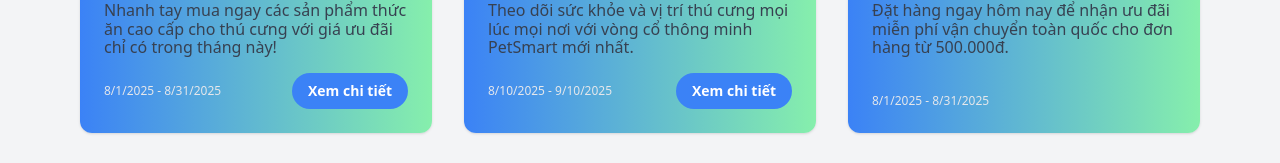
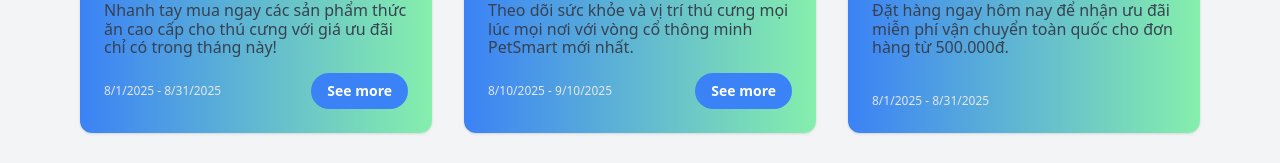
Before and after one commit to nguyenduccanh1523/pet-fe, a React (Vite) app: page /ads in a window 1280 px wide. Shown: the part 593-756 px from the top of the page. Built offline with nearby package versions, Linux system fonts and the light colour scheme.

Commit message:
feat: add translation for 'See more' in AdsPage and update localization files

```diff
--- a/src/locales/en.json
+++ b/src/locales/en.json
@@ -136,5 +136,6 @@
   "aboutUsVision": "Vision",
   "aboutUsVisionDes": "To become the number 1 pet care ecosystem in Vietnam.",
   "aboutUsTeam": "Our Team",
-  "aboutUsThankYou": "Thank you for trusting and accompanying Pet Shop!"
+  "aboutUsThankYou": "Thank you for trusting and accompanying Pet Shop!",
+  "aboutUsSeeMore": "See more"
 }
--- a/src/locales/vi.json
+++ b/src/locales/vi.json
@@ -137,5 +137,6 @@
   "aboutUsVision": "Tầm nhìn",
   "aboutUsVisionDes": "Trở thành hệ sinh thái chăm sóc thú cưng số 1 tại Việt Nam.",
   "aboutUsTeam": "Đội ngũ của chúng tôi",
-  "aboutUsThankYou": "Cảm ơn bạn đã tin tưởng và đồng hành cùng Pet Shop!"
+  "aboutUsThankYou": "Cảm ơn bạn đã tin tưởng và đồng hành cùng Pet Shop!",
+  "aboutUsSeeMore": "Xem chi tiết"
 }
--- a/src/pages/main/AdsPage.jsx
+++ b/src/pages/main/AdsPage.jsx
@@ -1,4 +1,5 @@
 import React from "react";
+import { useTranslation } from "react-i18next";
 
 const sampleAds = [
   {
@@ -34,6 +35,7 @@ const sampleAds = [
 ];
 
 const AdsPage = () => {
+  const { t } = useTranslation();
   const ads = sampleAds;
 
   return (
@@ -76,7 +78,7 @@ const AdsPage = () => {
                     rel="noopener noreferrer"
                     className="ml-2 bg-blue-500 text-white px-4 py-2 rounded-full text-sm font-semibold hover:bg-blue-600 transition"
                   >
-                    Xem chi tiết
+                    {t("aboutUsSeeMore")}
                   </a>
                 )}
               </div>
```
